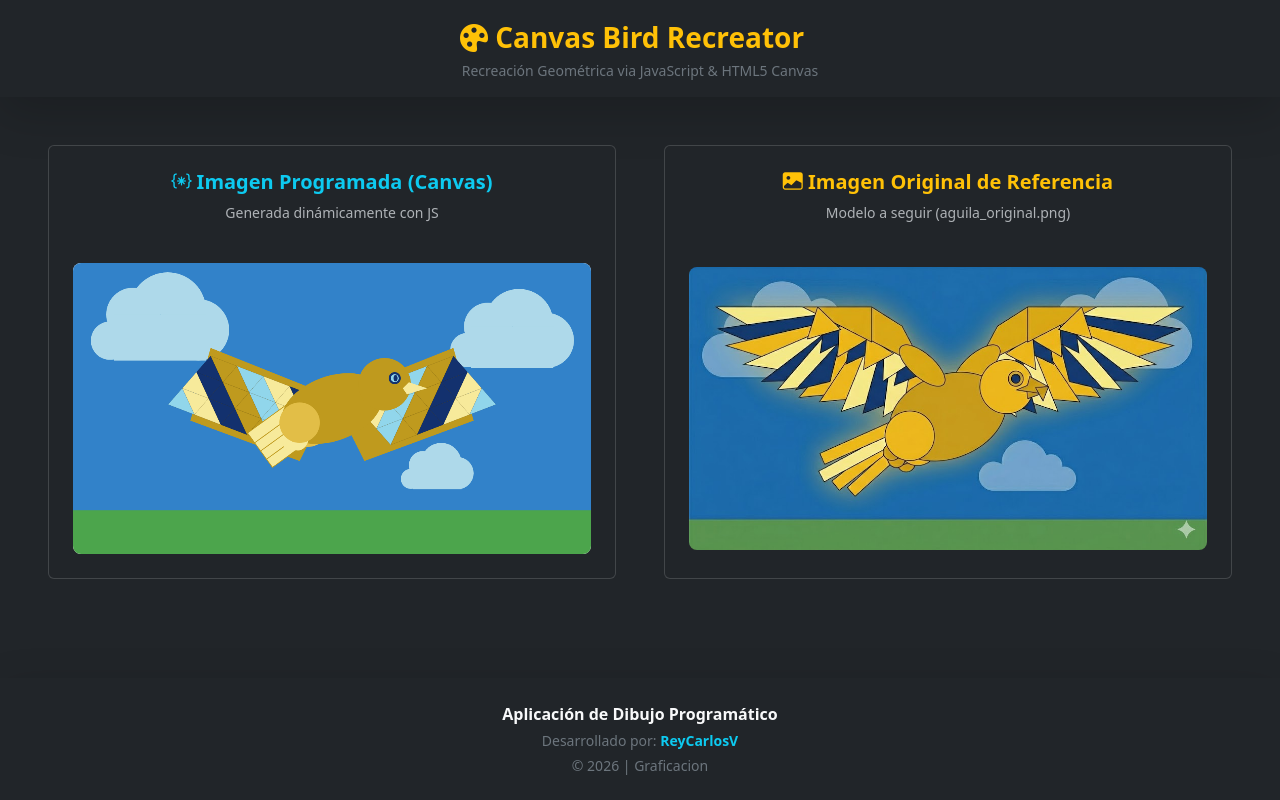
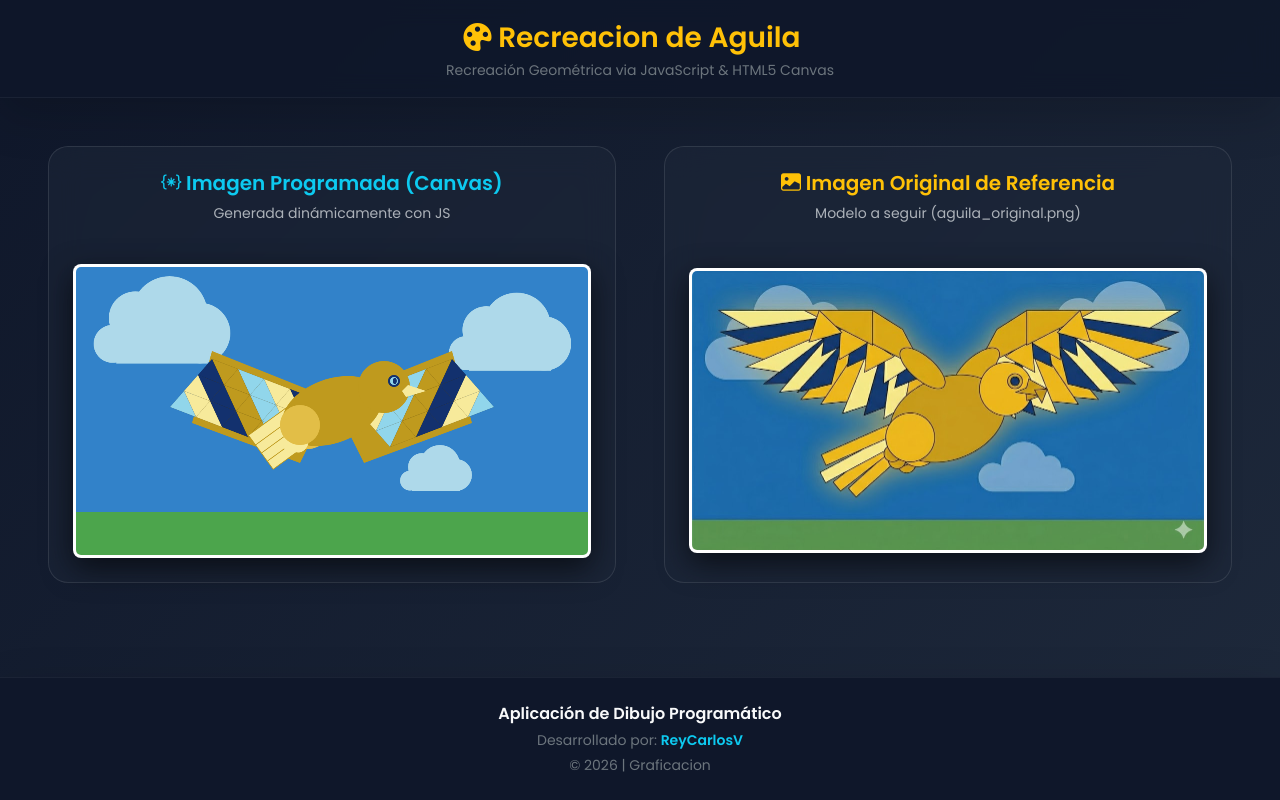
Before and after one commit to ReyCarlosV/examen-aguila, a plain HTML site: page index.html in a window 1280 px wide. Drawn offline with nearby package versions, Linux system fonts and the light colour scheme.

Commit message:
implementacion favicon

```diff
--- a/assets/css/styles.css
+++ b/assets/css/styles.css
@@ -1,15 +1,49 @@
-/* * styles.css
- * La mayoría de los estilos ahora son manejados por las clases utilitarias de Bootstrap 5.
- * Aquí solo agregamos ajustes muy específicos si son necesarios.
- */
+/* Tipografía global */
+body {
+    font-family: 'Poppins', sans-serif;
+    /* Un degradado oscuro moderno en lugar de negro plano */
+    background: linear-gradient(135deg, #0f172a 0%, #1e293b 100%);
+    color: #f8fafc;
+}
 
-canvas {
-    /* Mantiene la proporción correcta del dibujo sin importar el tamaño de la pantalla */
+/* Navbar semi-transparente */
+.custom-navbar {
+    background-color: rgba(15, 23, 42, 0.85);
+    backdrop-filter: blur(12px); /* Efecto cristal */
+    border-bottom: 1px solid rgba(255, 255, 255, 0.05);
+}
+
+/* Tarjetas con efecto Glassmorphism (Cristal esmerilado oscuro) */
+.custom-card {
+    background-color: rgba(30, 41, 59, 0.5) !important;
+    backdrop-filter: blur(16px);
+    border: 1px solid rgba(255, 255, 255, 0.1) !important;
+    border-radius: 1.25rem;
+    transition: transform 0.3s ease, box-shadow 0.3s ease;
+}
+
+/* Animación sutil al pasar el mouse por encima de la tarjeta */
+.custom-card:hover {
+    transform: translateY(-5px);
+    box-shadow: 0 15px 35px rgba(0, 0, 0, 0.5);
+}
+
+/* Sombras y bordes para resaltar el dibujo y la imagen original */
+.custom-media-shadow {
+    box-shadow: 0 10px 30px rgba(0, 0, 0, 0.6);
+    border: 3px solid rgba(255, 255, 255, 0.1);
+    /* Obligamos a que el fondo de la imagen sea blanco por si tiene transparencias */
+    background-color: #ffffff;
+}
+
+/* Footer oscuro */
+.custom-footer {
+    background-color: #0f172a;
+    border-top: 1px solid rgba(255, 255, 255, 0.05);
+}
+
+/* Evitar que las imágenes se desborden verticalmente en pantallas muy grandes */
+canvas, img {
     object-fit: contain;
     max-height: 60vh;
 }
-
-.reference-section img {
-    object-fit: contain;
-    max-height: 60vh;
-}
--- a/index.html
+++ b/index.html
@@ -3,7 +3,9 @@
 <head>
     <meta charset="UTF-8">
     <meta name="viewport" content="width=device-width, initial-scale=1.0">
-    <title>Geometric Bird Recreator</title>
+    <title>Recracion de Aguila</title>
+
+    <link rel="icon" type="image/png" href="assets/img/eagle.png">
 
     <link href="https://fonts.googleapis.com/css2?family=Poppins:wght@300;400;600&display=swap" rel="stylesheet">
 
@@ -18,7 +20,7 @@
     <nav class="navbar custom-navbar shadow-lg">
         <div class="container-fluid justify-content-center text-center py-2">
             <span class="navbar-brand mb-0 h1 fs-3 fw-bold text-warning">
-                <i class="bi bi-palette-fill"></i> Canvas Bird Recreator
+                <i class="bi bi-palette-fill"></i> Recreacion de Aguila
             </span>
             <div class="w-100 text-secondary small">Recreación Geométrica via JavaScript & HTML5 Canvas</div>
         </div>
```
Also changed, not shown: assets/img/eagle.png (added).
